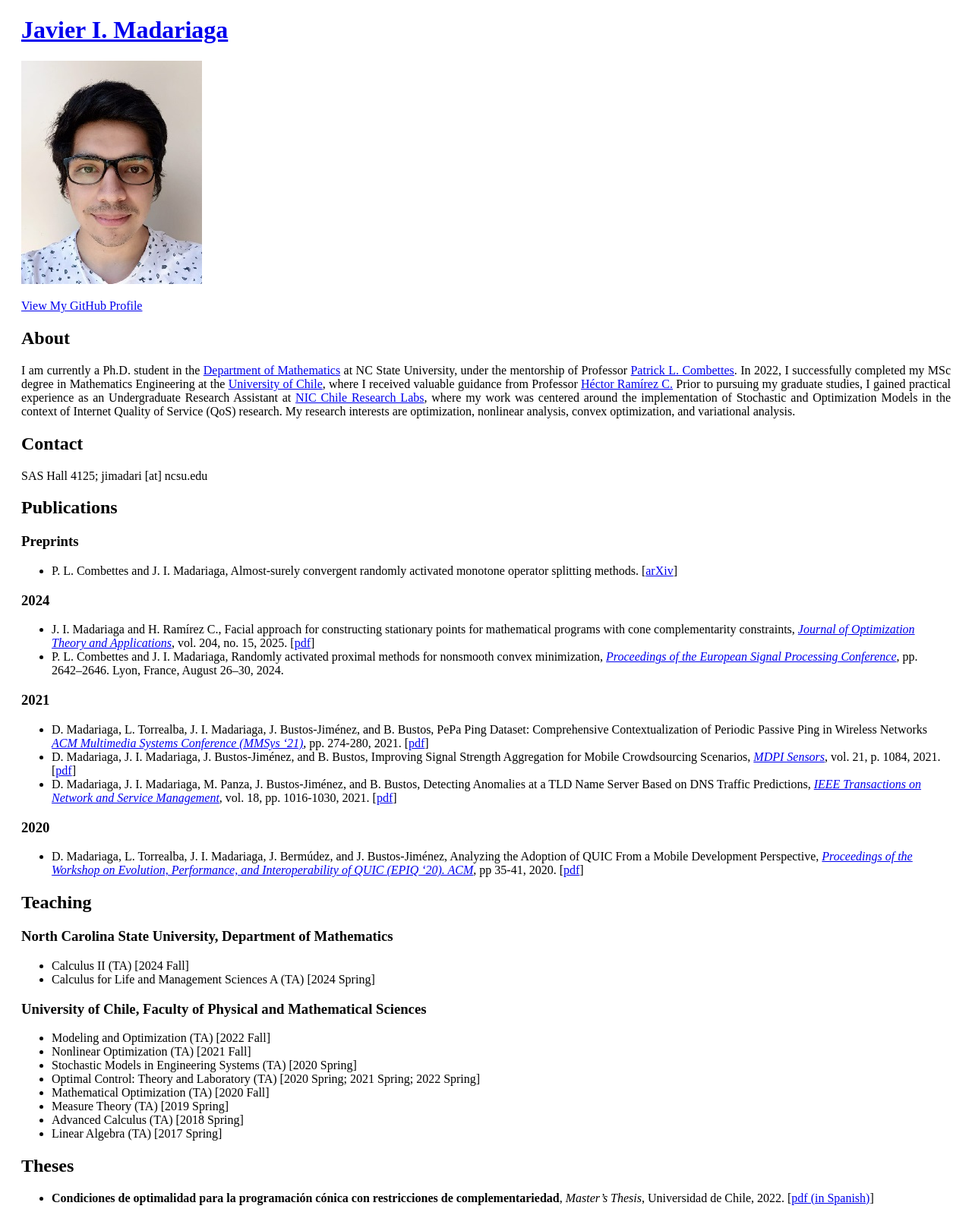
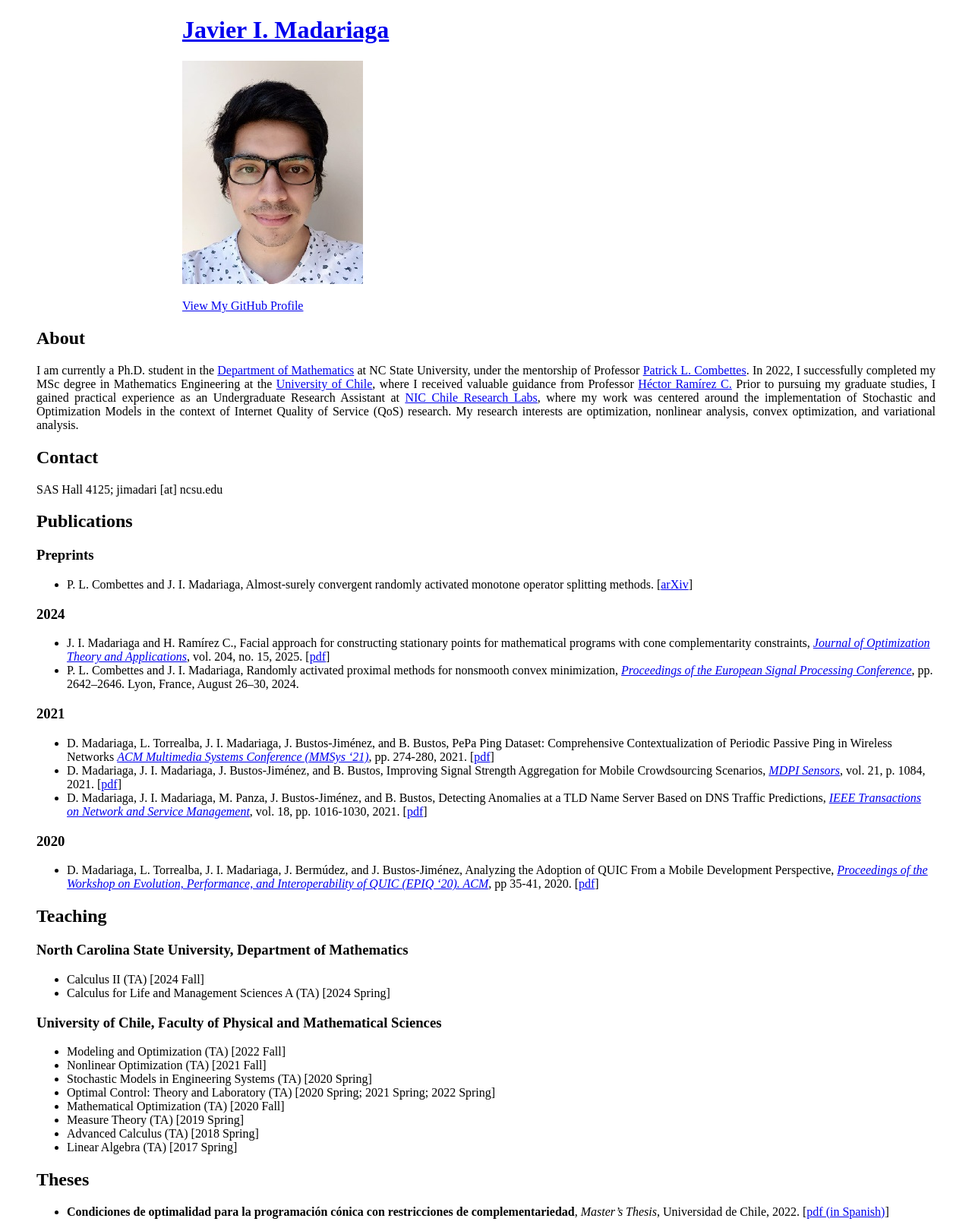
Before and after one commit to jmadariagar/jmadariagar.github.io, a Jekyll site: the page built from index.md, in a window 1280 px wide. Shown: the whole page at 76% size. Built offline with Jekyll 4.4.1, drawn with Linux system fonts in a browser that asks for light colours; our own code applies the rules of GitHub Pages for plain Markdown files; a script that is not in the unit is left out; the repository's description, which GitHub fills in, is left out.

Commit message:
Update style.css

```diff
--- a/assets/css/style.css
+++ b/assets/css/style.css
@@ -1,10 +1,18 @@
 .wrapper {
-    max-width: 100% !important;
+    max-width: 100%;
     margin: 0;
-    padding: 0 20px;
+    padding: 0;
     box-sizing: border-box;
 }
 
 section {
-    max-width: 100% !important;
+    max-width: 800px;  /* Limits text width for readability */
+    margin: 0 auto;    /* Center the content */
+    padding: 0 20px;   /* Adds side padding for small screens */
 }
+
+header {
+    max-width: 800px;
+    margin: 0 auto;
+    padding: 0 20px;
+}
```
